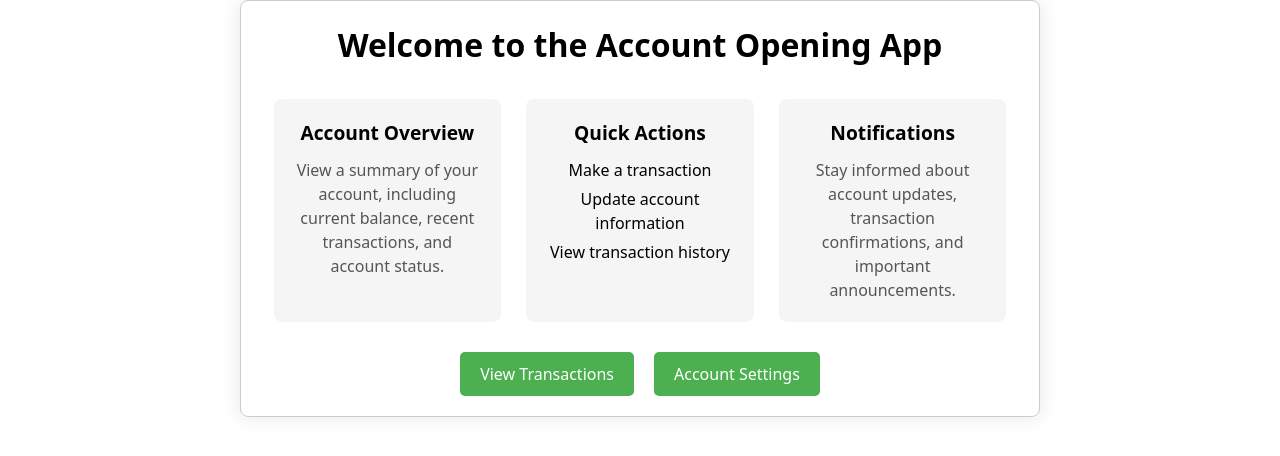
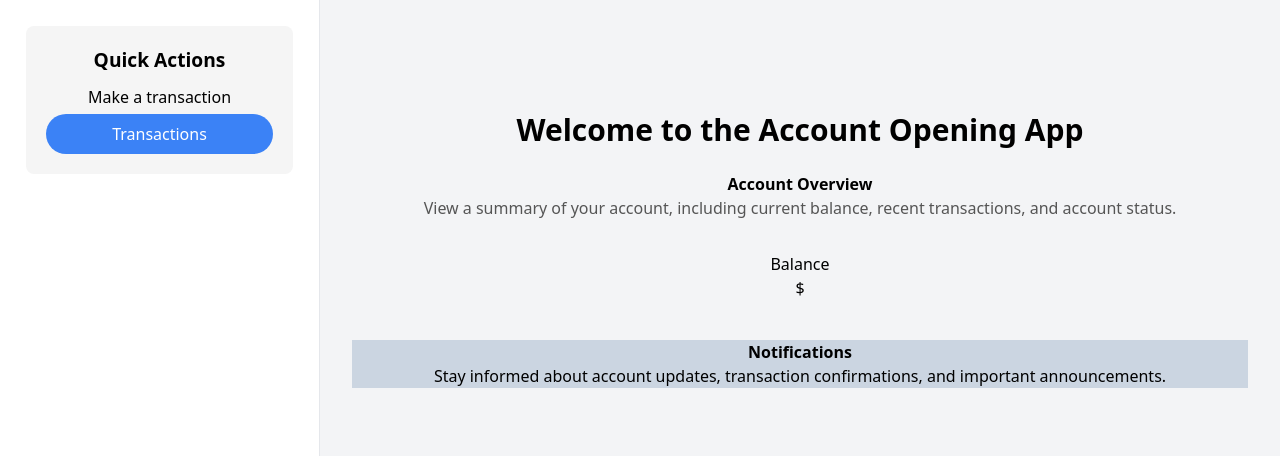
Before and after one commit to wanjikuKim-collab/account-openning-application, a React (Create React App) app: page / in a window 1280 px wide. Shown: the top 456 px of the page. Built offline with nearby package versions, Linux system fonts and the light colour scheme; what tw-elements would draw is missing.

Commit message:
updated home page by adding transactions

```diff
--- a/src/Pages/Home.js
+++ b/src/Pages/Home.js
@@ -1,50 +1,84 @@
 // src/components/Home.js
-// src/components/Home.js
-import React from 'react';
+import React, { useState, useEffect } from 'react';
 import { Link } from 'react-router-dom';
 import './Home.css';
+import { ClerkProvider, UserButton, SignedIn,
+   } from "@clerk/clerk-react";
+
+   import Transaction from './Transaction';
 
 const Home = () => {
+  const [transactions, setTransactions] = useState([]);
+
+  useEffect(() => {
+    const storedTransactions = JSON.parse(localStorage.getItem('transactions')) || [];
+    setTransactions(storedTransactions);
+  }, []);
+  const [balance, setBalance] = useState()
+  // Fetch the balance of the account on page load
+  // useEffect(() => {
+  //   const storedBalance = JSON.parse(localStorage.getItem('balance')) || [];
+  //   setBalance(storedBalance);
+  // }, []);
+
   return (
-    <div className="home-container">
-      <h2 className="home-heading">Welcome to the Account Opening App</h2>
+    <div className=" relative flex h-screen bg-gray-100">
+      {/* Sidebar */}
+      <div className='absolute top-3 right-3 '>
+          <UserButton/>
+        </div>
+      <div className="w-1/4 bg-white border-r p-4">
 
-      <div className="dashboard-sections">
-        {/* Account Overview */}
-        <div className="dashboard-section">
-          <h3 className="section-title">Account Overview</h3>
-          <p className="section-description">
-            View a summary of your account, including current balance, recent transactions, and account status.
-          </p>
-        </div>
 
-        {/* Quick Actions */}
         <div className="dashboard-section">
             <h3 className="section-title">Quick Actions</h3>
             <ul className="section-list">
               <li>Make a transaction</li>
-            <li>Update account information</li>
-            <li>View transaction history</li>
+              <Link to="/transactions" className="block p-2 bg-blue-500 text-white rounded-full">
+          Transactions
+           </Link>
             </ul>
           </div>
+      </div>
+
+      {/* Main Dashboard */}
+      <div className="w-3/4 p-8">
+        <h2 className="text-3xl font-bold mb-6 text-center mt-20">Welcome to the Account Opening App</h2>
+
+        {/* Dashboard Sections */}
+        <div className="flex-col">
+          {/* Account Overview */}
+          <div className="mb-10">
+            <h3 className="font-bold">Account Overview</h3>
+            <p className="section-description">
+              View a summary of your account, including current balance, recent transactions, and account status.
+            </p>
+            <div className='my-8'>
+            <p className=''> Balance</p>
+            <p className=''> ${balance}</p>
+            </div>
+            <div className=''>
+            {transactions.slice(-5).map((transaction, index) => (
+    <Transaction key={index} transaction={transaction} />
+  ))}
+  </div>
+          </div>
+
+          {/* Quick Actions */}
+
 
           {/* Notifications */}
-        <div className="dashboard-section">
-          <h3 className="section-title">Notifications</h3>
-          <p className="section-description">
-            Stay informed about account updates, transaction confirmations, and important announcements.
+          <div className=" bg-slate-300 w-70 h-full">
+            <h3 className="font-bold">Notifications</h3>
+            <p className="font font-medium">
+              Stay informed about account updates,
+              transaction confirmations, and important announcements.
             </p>
           </div>
         </div>
 
         {/* Action Buttons */}
-      <div className="action-buttons">
-        <Link to="/transactions" className="action-button">
-          <button>View Transactions</button>
-        </Link>
-        <Link to="/account-settings" className="action-button">
-          <button>Account Settings</button>
-        </Link>
+
       </div>
     </div>
   );
```
Lines whose indentation alone changed are shown as unchanged.
